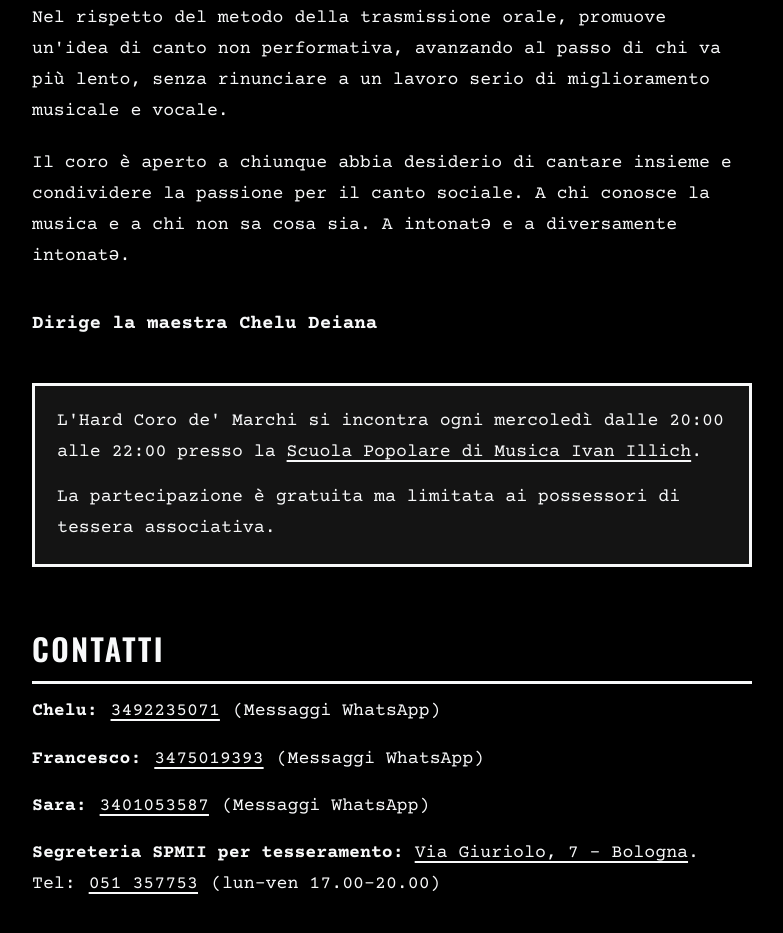
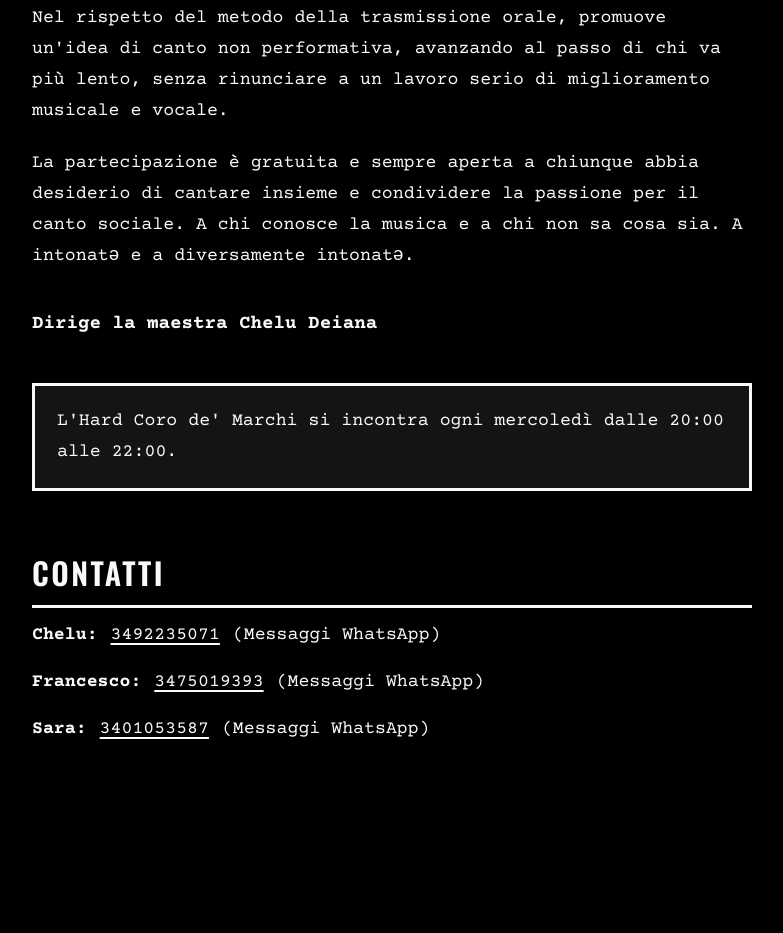
Before and after one commit to hardcoro2000/info, a plain HTML site: page index.html in a window 1280 px wide. Shown: the part 880-1813 px from the top of the page, without its empty margins (248-1031 px from the left). After the commit the page ends 1706 px from the top, so only its background shows below. Drawn offline with nearby package versions, Linux system fonts and the light colour scheme.

Commit message:
Update index.html

```diff
--- a/index.html
+++ b/index.html
@@ -174,7 +174,7 @@
         di miglioramento musicale e vocale.
       </p>
       <p>
-        Il coro è aperto a chiunque abbia desiderio di cantare insieme e condividere la passione
+        La partecipazione è gratuita e sempre aperta a chiunque abbia desiderio di cantare insieme e condividere la passione
         per il canto sociale. A chi conosce la musica e a chi non sa cosa sia. A intonatə e a diversamente intonatə.
       </p>
 
@@ -182,11 +182,7 @@
 
       <div class="incontri">
         <p>
-          L'Hard Coro de' Marchi si incontra ogni mercoledì dalle 20:00 alle 22:00 presso la
-          <a href="https://www.spmii.it/" target="_blank" rel="noopener">Scuola Popolare di Musica Ivan Illich</a>.
-        </p>
-        <p>
-          La partecipazione è gratuita ma limitata ai possessori di tessera associativa.
+          L'Hard Coro de' Marchi si incontra ogni mercoledì dalle 20:00 alle 22:00.
         </p>
       </div>
 
@@ -204,11 +200,6 @@
           <span class="nome">Sara:</span>
           <a href="https://wa.me/393401053587">3401053587</a> (Messaggi WhatsApp)
         </p>
-        <p>
-          <span class="nome">Segreteria SPMII per tesseramento:</span>
-          <a href="https://www.google.com/maps/search/?api=1&amp;query=Via+Giuriolo+7+Bologna" target="_blank" rel="noopener">Via Giuriolo, 7 - Bologna</a>.<br>
-          Tel: <a href="tel:+39051357753">051 357753</a> (lun-ven 17.00-20.00)
-        </p>
       </section>
     </main>
 
```
